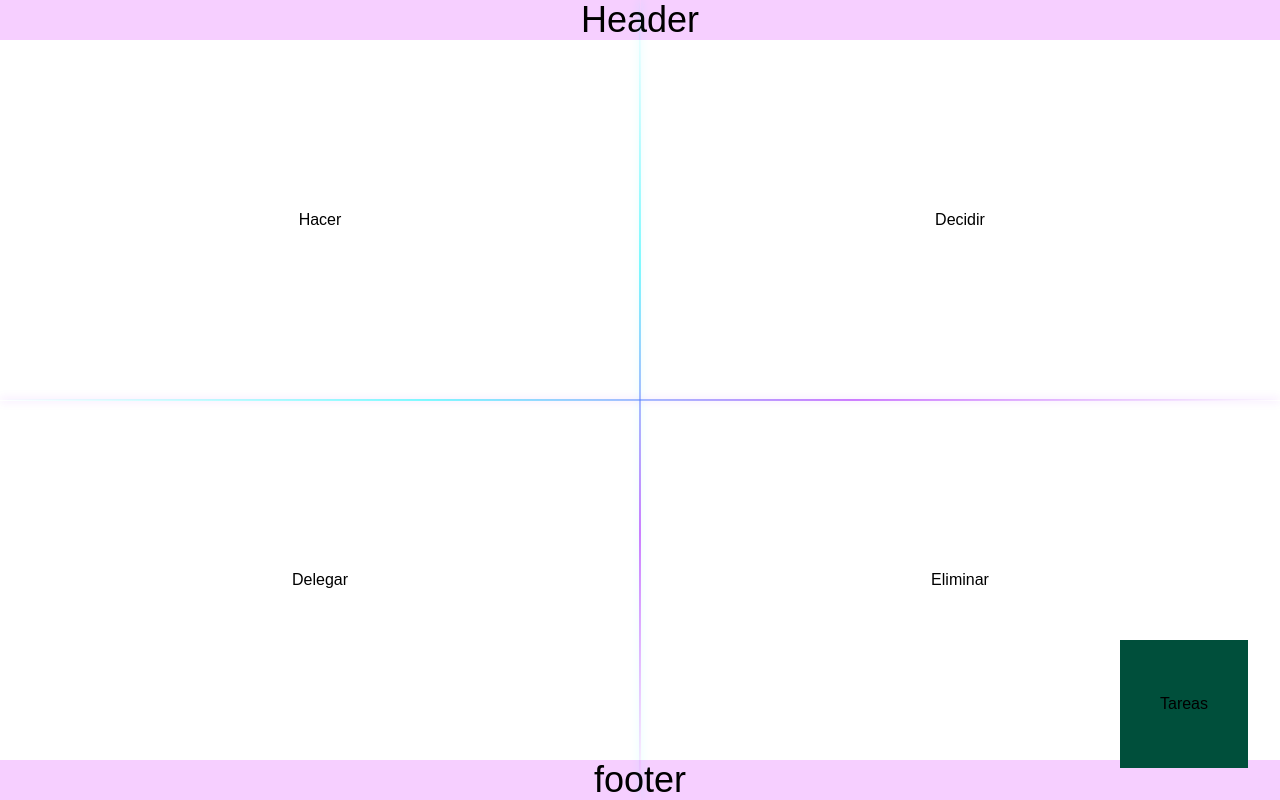
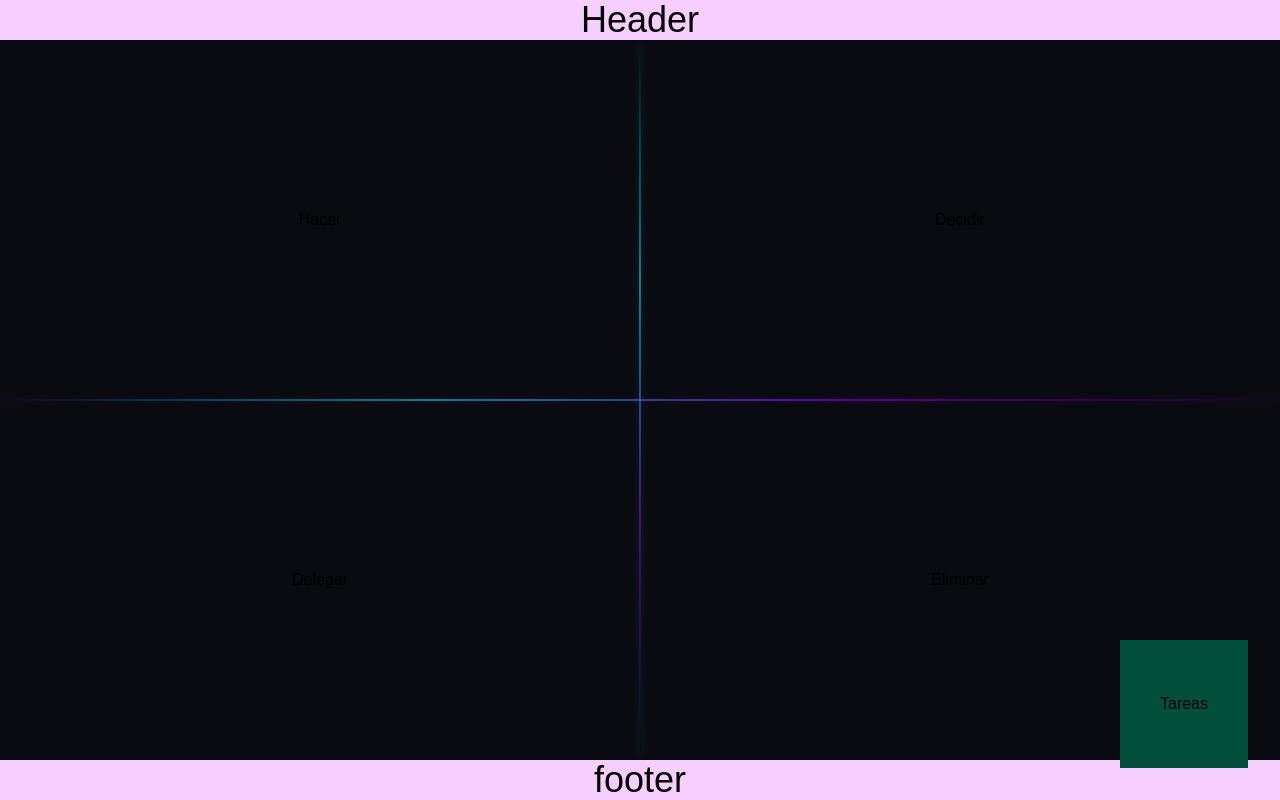
Before and after one commit to Merigaz/prototype-task-app, a Next.js app: page / in a window 1280 px wide. Built offline with nearby package versions, Linux system fonts and the light colour scheme.

Commit message:
starting to order css files

```diff
--- a/app/components/EisenhowerMatrix.tsx
+++ b/app/components/EisenhowerMatrix.tsx
@@ -1,18 +1,20 @@
 export default function EisenhowerMatrix() {
   return (
-    <div className="grid grid-cols-2 min-h-full">
+    <div className="grid grid-cols-2 min-h-full relative">
       <div className="matrix-v-line"></div>
       <div className="matrix-h-line"></div>
-      <div className=" text-black flex justify-center items-center">Hacer</div>
-      <div className="0 text-black flex justify-center items-center">
+      <section className=" text-black flex justify-center items-center">
+        Hacer
+      </section>
+      <section className=" text-black flex justify-center items-center">
         Decidir
-      </div>
-      <div className=" text-black flex justify-center items-center">
+      </section>
+      <section className=" text-black flex justify-center items-center">
         Delegar
-      </div>
-      <div className=" text-black flex justify-center items-center">
+      </section>
+      <section className=" text-black flex justify-center items-center">
         Eliminar
-      </div>
+      </section>
     </div>
   );
 }
--- a/app/layout.tsx
+++ b/app/layout.tsx
@@ -1,6 +1,6 @@
 import type { Metadata } from "next";
 import { Geist, Geist_Mono } from "next/font/google";
-import "./globals.css";
+import "./styles/globals.css";
 
 const geistSans = Geist({
   variable: "--font-geist-sans",
--- a/app/globals.css
+++ b/app/styles/components.css
@@ -1,17 +1,12 @@
 @import "tailwindcss";
 
-@theme {
-  --color-midnight: #0a0b10;
-  --color-luminous-cyan: #00f5ff;
-  --color-luminous-violet: #9d00ff;
-  --color-cool-white: #f8fafc;
-}
 @layer components {
   .btn-secondary {
     @apply bg-gray-500 text-white p-4 rounded hover:bg-gray-600;
+  }
+}
 
-  }
-  .matrix-v-line {
+.matrix-v-line {
   position: absolute;
   left: 50%;
   top: 0;
@@ -45,14 +40,3 @@
   transform: translateY(-50%);
   z-index: 10;
 }
-}
-
-body {
-  font-family: Arial, Helvetica, sans-serif;
-  display: flex;
-  flex-direction: column;
-  justify-content: flex-start;
-  height: 100vh;
-  margin: 0;
-  padding: 0;
-}
--- /dev/null
+++ b/app/styles/globals.css
@@ -0,0 +1,20 @@
+@import "tailwindcss";
+@import "./components.css";
+
+@theme {
+  --color-midnight: #0a0b10;
+  --color-luminous-cyan: #00f5ff;
+  --color-luminous-violet: #9d00ff;
+  --color-cool-white: #f8fafc;
+}
+
+body {
+  font-family: Arial, Helvetica, sans-serif;
+  display: flex;
+  flex-direction: column;
+  justify-content: flex-start;
+  height: 100vh;
+  margin: 0;
+  padding: 0;
+  background-color: #0a0b10;
+}
```
Also changed, not shown: 1 other file (tests, documents, lock files or other folders).
